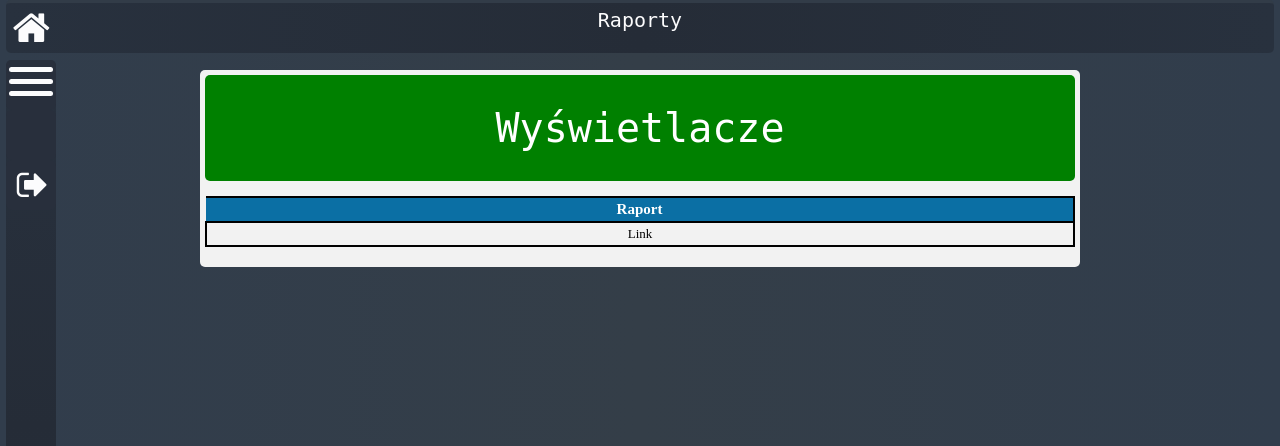
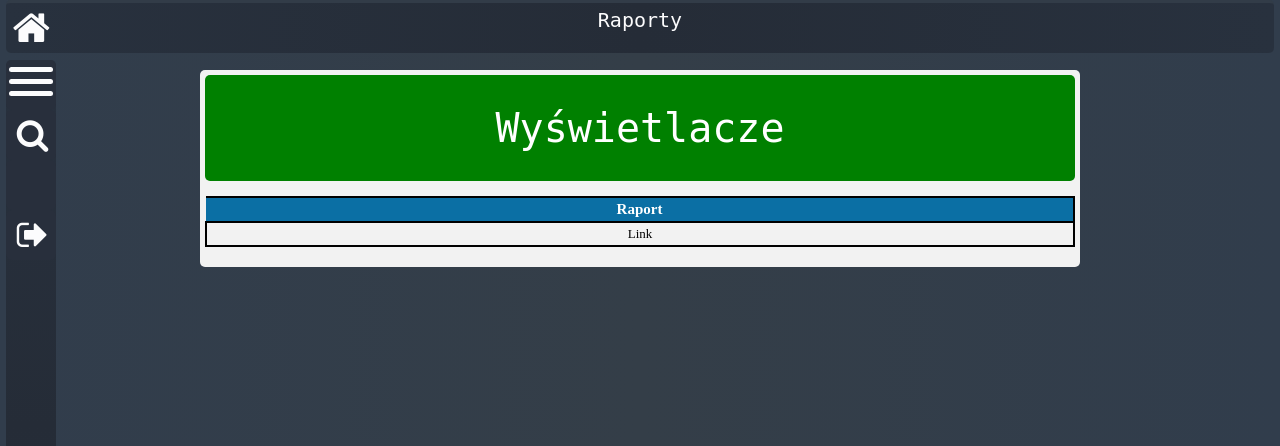
Before and after one commit to xRadmix/SystemAudytowania, a PHP site: page /menu/reports/show.php in a window 1280 px wide. Shown: the top 446 px of the page. Run offline with PHP 8.4, Linux system fonts and the light colour scheme; the visitor is signed in with stand-in values (Sample User, id 1); data that the repository does not hold is empty.

Commit message:
poprawki na raportach i historii

```diff
--- a/k61/menu/reports/show.php
+++ b/k61/menu/reports/show.php
@@ -54,7 +54,12 @@ include "../db_conn.php";
             <div class=bar></div>
             <div class=bar></div>
         </div>
-
+        <a href=>
+            <div class=buttons>
+                <div class=info>Generuj raport</div>
+                <div id=side_button><i class="fa fa-search fa-2x"></i></div>
+            </div>
+        </a>
         <div class=sidegap></div>
         <a href="javascript:delay('../logout.php')">
             <div class=buttons id=logout>
@@ -75,7 +80,6 @@ include "../db_conn.php";
                     </tr>
                 </thead>
                 <tbody>
-
                         <tr>
                             <td>Link</td>
                         </tr>
```
Also changed, not shown: k61/menu/repairs/show.php (+6 -1 lines).
